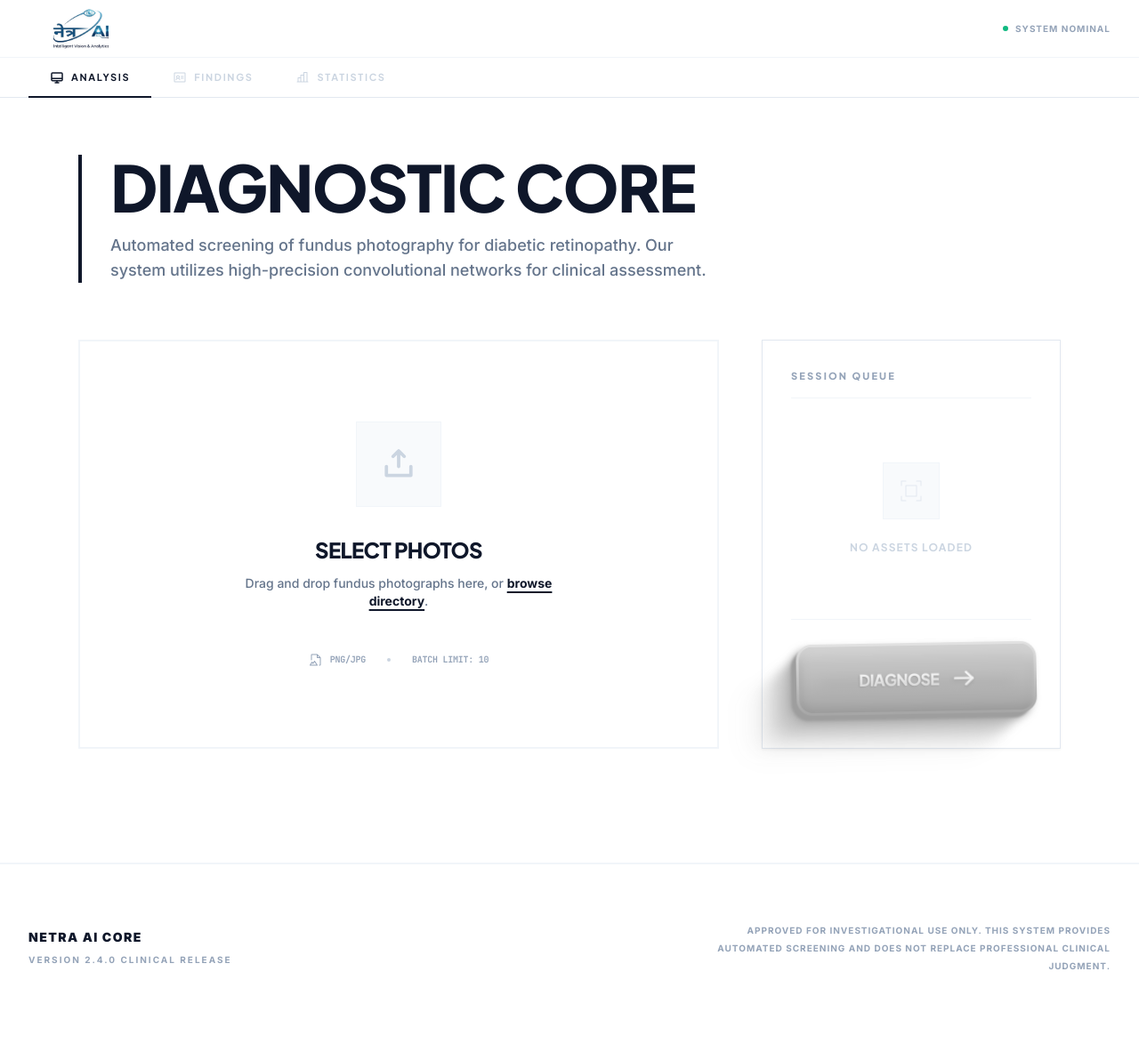
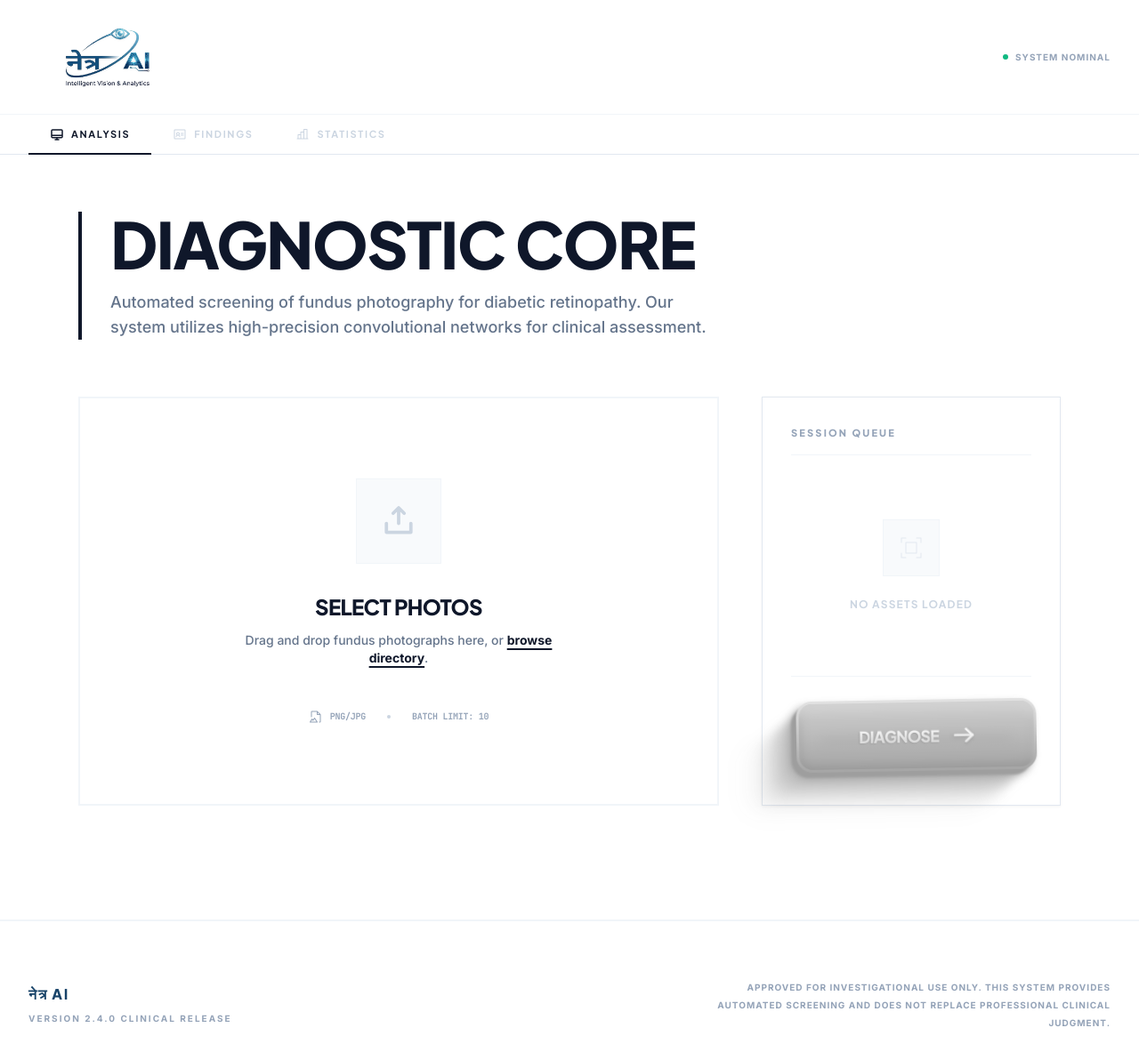
Before and after one commit to hostelfood-creator/retinal-disease, a Next.js app in the folder retinal-disease-detection/frontend-next/: page / in a window 1280 px wide. Shown: the top 1192 px of the page at 89% size. Before the commit the page ends 1160 px from the top, so only its background shows below. Built offline with nearby package versions, Linux system fonts and the light colour scheme.

Commit message:
Increase logo size across screens and update footer to use Netra in Sanskrit

```diff
--- a/retinal-disease-detection/frontend-next/src/app/page.tsx
+++ b/retinal-disease-detection/frontend-next/src/app/page.tsx
@@ -163,7 +163,7 @@ export default function Page() {
           <div className="mx-auto max-w-7xl px-4 sm:px-6 lg:px-8">
             <div className="flex flex-col items-center justify-between gap-6 sm:gap-8 md:flex-row">
               <div className="flex flex-col items-center gap-2 md:items-start">
-                <span className="text-xs sm:text-sm font-black tracking-widest text-slate-900 uppercase">NETRA AI CORE</span>
+                <span className="text-sm sm:text-base font-black tracking-widest text-[#164268] uppercase font-heading">नेत्र AI</span>
                 <p className="text-[10px] font-bold uppercase tracking-[0.2em] text-slate-400">
                   Version 2.4.0 Clinical Release
                 </p>
--- a/retinal-disease-detection/frontend-next/src/components/Header.tsx
+++ b/retinal-disease-detection/frontend-next/src/components/Header.tsx
@@ -22,14 +22,14 @@ export const Header: React.FC<HeaderProps> = ({ activeTab, onTabChange, resultsC
     <header className="sticky top-0 z-40 w-full border-b border-slate-200 bg-white">
       <div className="mx-auto max-w-7xl px-4 sm:px-6 lg:px-8">
         {/* Top bar: brand + status */}
-        <div className="flex h-14 sm:h-16 items-center justify-between gap-4">
+        <div className="flex py-3 sm:py-4 items-center justify-between gap-4">
           <div className="flex flex-col justify-center min-w-0 shrink-0">
             <Image
               src="/logo.png"
               alt="Netra AI - Intelligent Vision & Analytics"
-              width={220}
-              height={70}
-              className="object-contain h-12 sm:h-16 w-auto drop-shadow-sm"
+              width={350}
+              height={100}
+              className="object-contain h-16 sm:h-20 lg:h-24 w-auto drop-shadow-sm"
               quality={100}
               priority
             />
```
